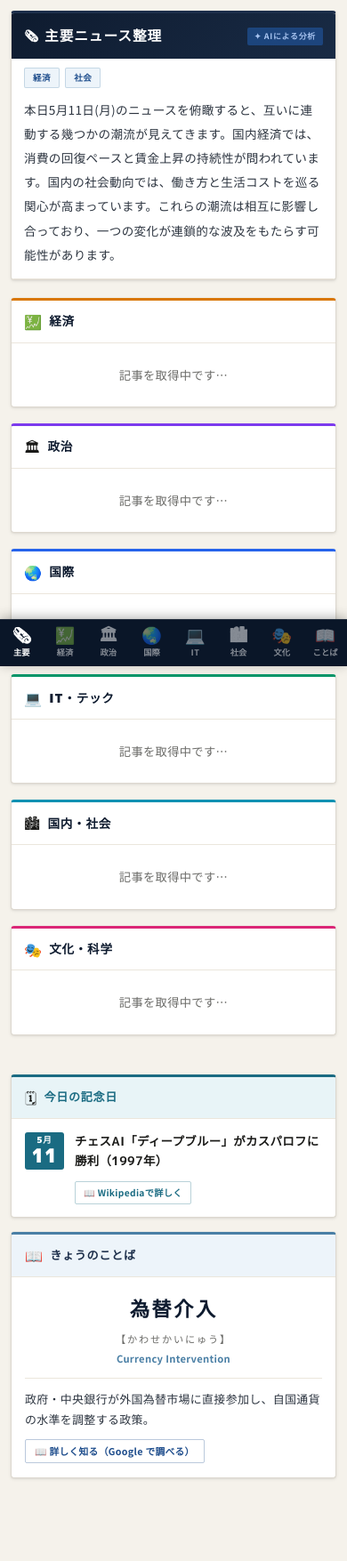
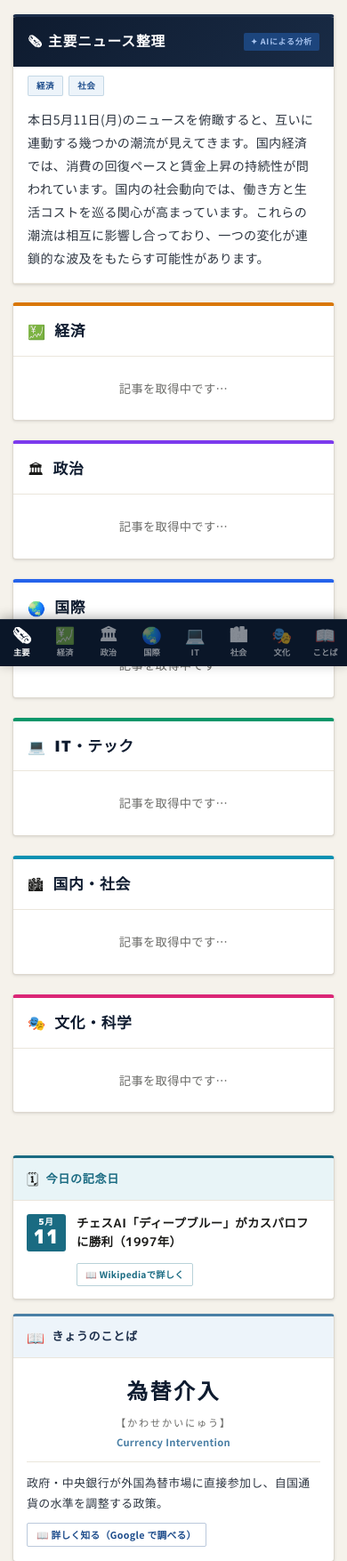
Before and after one commit to andydesuyo0206/my-news, a Flask app: page / in a window 390 px wide. Shown: the part 95-1850 px from the top of the page at 89% size. Run offline with Flask 3, Linux system fonts and the light colour scheme.

Commit message:
design: モバイル表示のメリハリ強化
- セクション上ボーダー 3px→4px でカテゴリ区切りを強調
- セクション見出し 0.85rem→1.05rem＋パディング拡大（13px 16px）
- 記事タイトル 0.88rem→1.00rem＋行間 1.6＋3行表示に拡大
- 記事カード padding 13px 12px→16px 16px（余白・タッチ領域ともに拡大）
- サムネイル 76×60px→82×68px（少し大きく存在感アップ）
- サマリー・メタ情報の余白も微拡大
- overview・ことばカードも同様に余白・フォント調整
- ページ外周 padding も 12px→16px に拡大

Co-Authored-By: Claude Sonnet 4.6 <noreply@anthropic.com>

```diff
--- a/templates/index.html
+++ b/templates/index.html
@@ -549,7 +549,7 @@
       .mh-top { grid-template-columns: 1fr; }
       .mh-logo { font-size: 1.6rem; letter-spacing: .22em; }
       /* ボトムナビ分の余白確保（safe-area-inset-bottom はiPhone Xノッチ対応） */
-      .page { padding: 12px 12px calc(64px + env(safe-area-inset-bottom, 0px)); }
+      .page { padding: 16px 14px calc(72px + env(safe-area-inset-bottom, 0px)); }
       /* 上部ナビはボトムナビに任せて非表示 */
       .mh-nav { display: none !important; }
       /* コンパクトヘッダーはスマホでは無効化（ロゴを常時表示） */
@@ -558,34 +558,57 @@
         padding-bottom: 11px !important; opacity: 1 !important;
         pointer-events: auto !important;
       }
-      /* サマリーを2行まで表示（可読性向上） */
+
+      /* ══ ★ モバイル メリハリ強化 ══ */
+
+      /* ── セクション：上ボーダーを太くして存在感アップ ── */
+      .ns { border-top-width: 4px; margin-bottom: 22px; }
+
+      /* ── セクション見出し：余白拡大＋フォント強化 ── */
+      .ns-hd { padding: 13px 16px; gap: 10px; }
+      .ns-hd-title { font-size: 1.05rem; letter-spacing: .04em; }
+
+      /* ── 記事カード：余白拡大でタッチしやすく・読みやすく ── */
+      .art { padding: 16px 16px; gap: 13px; min-height: 72px; }
+
+      /* ── 記事タイトル：モバイルでは大きく・3行まで ── */
+      .art-title {
+        font-size: 1rem; line-height: 1.6;
+        -webkit-line-clamp: 3;
+      }
+
+      /* ── サムネイル：高さを少し拡大 ── */
+      .art-thumb { width: 82px; height: 68px; }
+
+      /* ── サマリー：2行・フォントは維持 ── */
       .art-summary {
         display: -webkit-box; -webkit-line-clamp: 2;
-        -webkit-box-orient: vertical; overflow: hidden; font-size: .74rem;
-        margin-top: 2px;
+        -webkit-box-orient: vertical; overflow: hidden;
+        font-size: .78rem; line-height: 1.7; margin-top: 5px;
       }
-      /* サムネイルを正方形気味に（画面幅に対して見やすいサイズ） */
-      .art-thumb { width: 76px; height: 60px; }
-      /* タッチターゲットを広げる */
-      .art { padding: 13px 12px; min-height: 60px; gap: 10px; }
-      .art-title { font-size: .88rem; line-height: 1.5; }
+
+      /* ── メタ情報：余白を広めに ── */
+      .art-meta { margin-top: 6px; gap: 6px; }
+      .art-src { font-size: .63rem; padding: 2px 7px; }
+      .art-time { font-size: .63rem; }
+      .art-new { font-size: .58rem; padding: 2px 6px; }
+
       /* 既読の透過をモバイルでは強調しない（視認性のため） */
       .art.visited .art-thumb { opacity: .85; }
-      .art-meta { margin-top: 3px; }
-      /* overview グリッドは 2カラム（6カード→3行2列） */
+
+      /* ── overview グリッド：2カラム ── */
       .overview-grid { grid-template-columns: repeat(2, 1fr) !important; }
       @media(max-width:400px){ .overview-grid { grid-template-columns: 1fr !important; } }
-      .overview-summary { padding: 11px 14px 13px; font-size: .85rem; }
-      .overview-themes { padding: 10px 14px 0; }
-      .overview-hd { padding: 12px 14px 11px; }
-      /* ↑ボタンをボトムナビの上に */
+      .overview-summary { padding: 13px 16px 15px; font-size: .88rem; line-height: 1.85; }
+      .overview-themes { padding: 10px 16px 0; }
+      .overview-hd { padding: 14px 16px; }
+
+      /* ── ことばカード ── */
+      .kotoba-thumb { height: 100px; }
+      .kotoba-word { font-size: 1.5rem; }
+
+      /* ── ↑ボタンをボトムナビの上に ── */
       .scroll-top { bottom: calc(64px + env(safe-area-inset-bottom, 0px) + 12px); right: 16px; }
-      /* ことばカードを少し締める */
-      .kotoba-thumb { height: 90px; }
-      .kotoba-word { font-size: 1.4rem; }
-      /* ニュースセクション見出し */
-      .ns-hd { padding: 9px 14px; }
-      .ns-hd-title { font-size: .85rem; }
     }
 
     /* ── モバイルボトムナビ ── */
```
